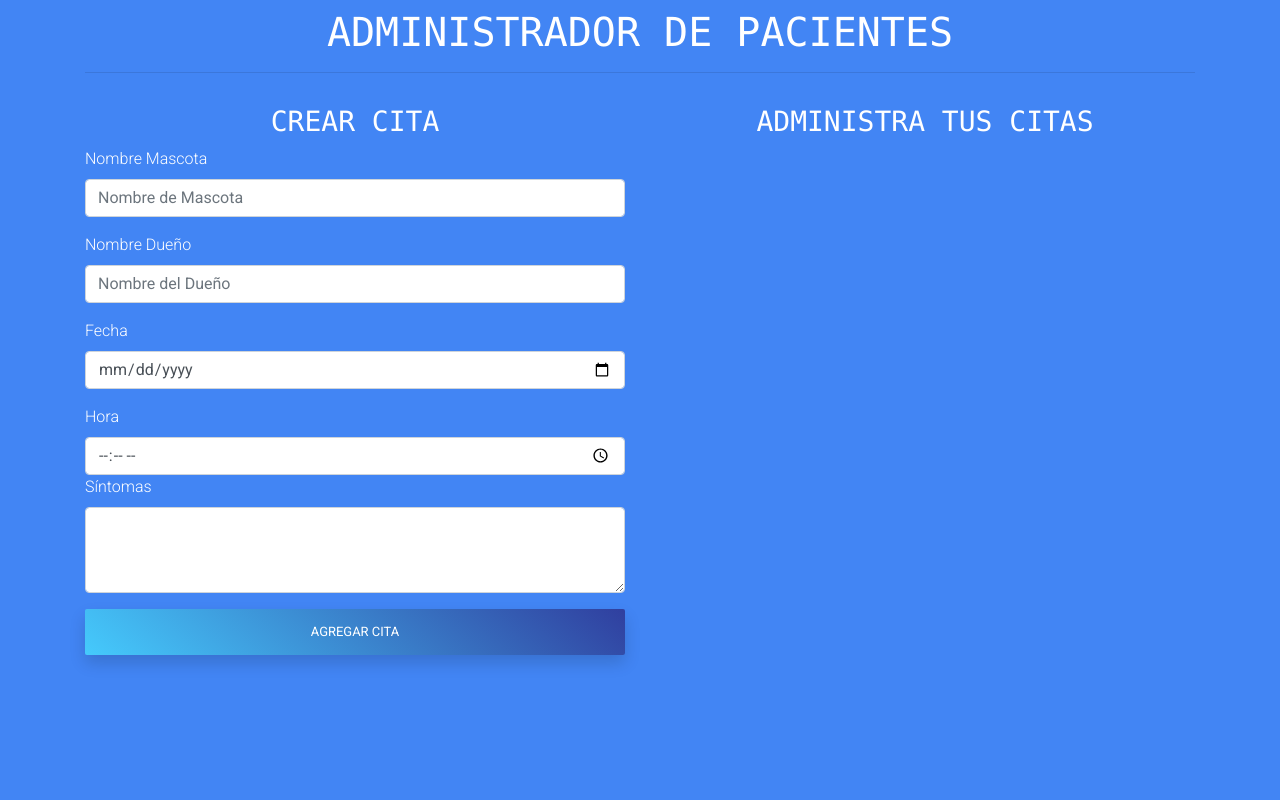
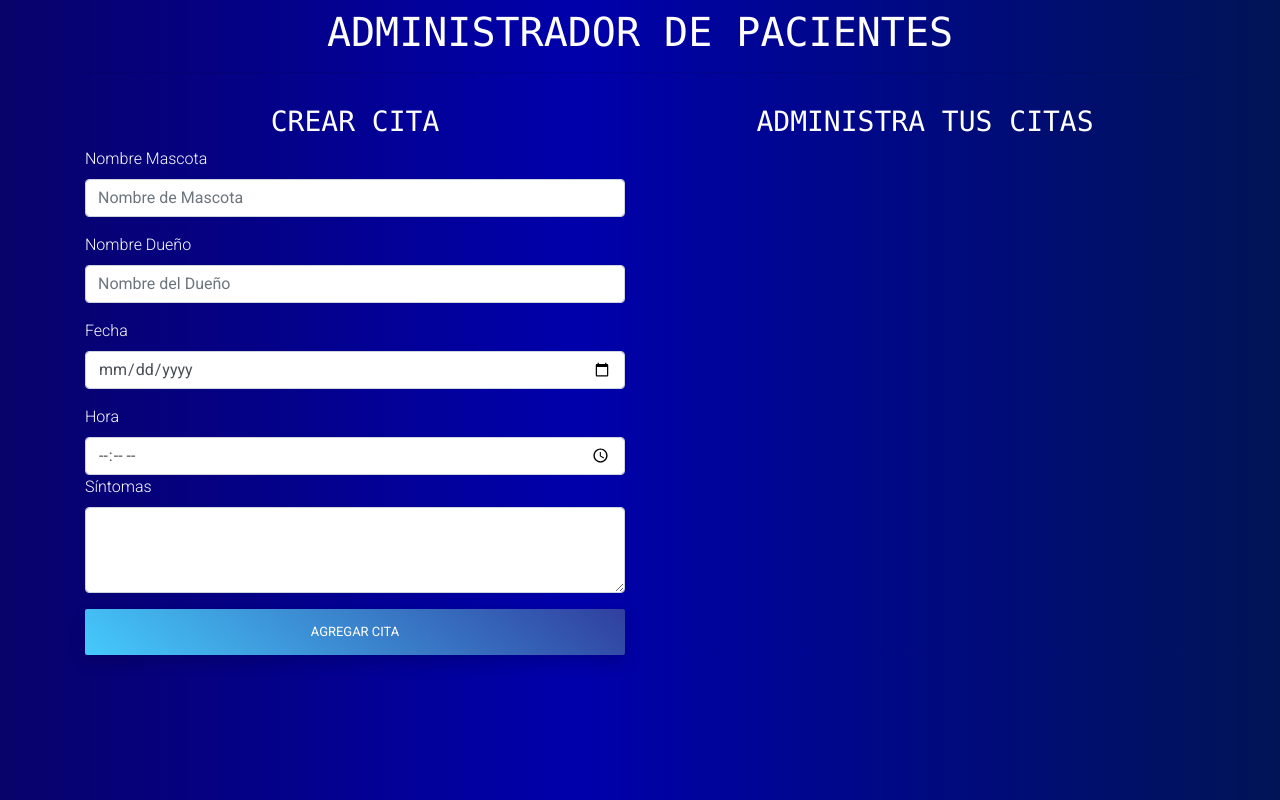
Before and after one commit to freilinjb/citas, a React (Create React App) app: page / in a window 1280 px wide. Built offline with nearby package versions, Linux system fonts and the light colour scheme.

Commit message:
validando submitCita form

```diff
--- a/public/style.css
+++ b/public/style.css
@@ -1,3 +1,8 @@
 label, .titulo {
     color: white;
 }
+
+body {
+    background: rgb(8,2,106);
+    background: linear-gradient(90deg, rgba(8,2,106,1) 0%, rgba(0,0,171,1) 45%, rgba(0,20,85,1) 100%);
+}
--- a/src/components/Formulario.jsx
+++ b/src/components/Formulario.jsx
@@ -20,6 +20,8 @@ const Formulario = () => {
         })
     }
 
+
+
     //Extraer los valores
     const { id, mascota, propietario, fecha, hora, sintomas } = cita;
 
@@ -29,6 +31,15 @@ const Formulario = () => {
         console.log('ENVIADO');
 
         //Validar
+        if(mascota.trim() === '' || propietario.trim() === '' || fecha.trim() === '' ||
+        hora.trim() === '' || sintomas.trim() === '') {
+            console.log('Hay un error');
+            //EL return impide que sesiga ejecutando mas abajo
+            return;
+        }
+
+        console.log('agregando...');
+
 
 
         //Asignar un ID
```
